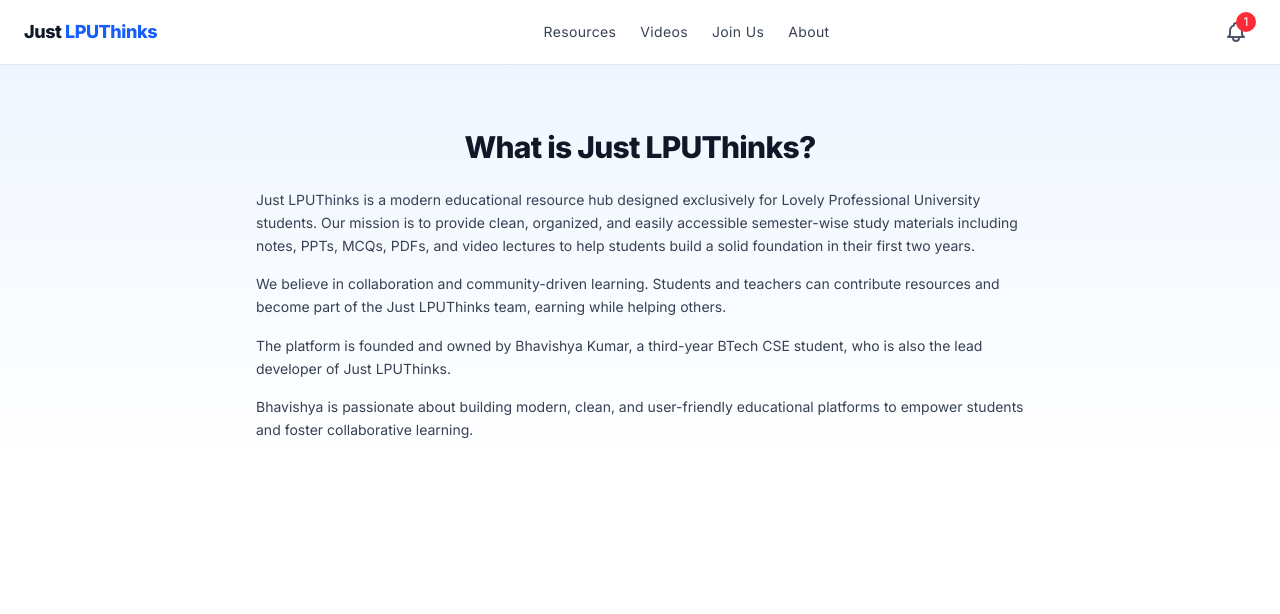
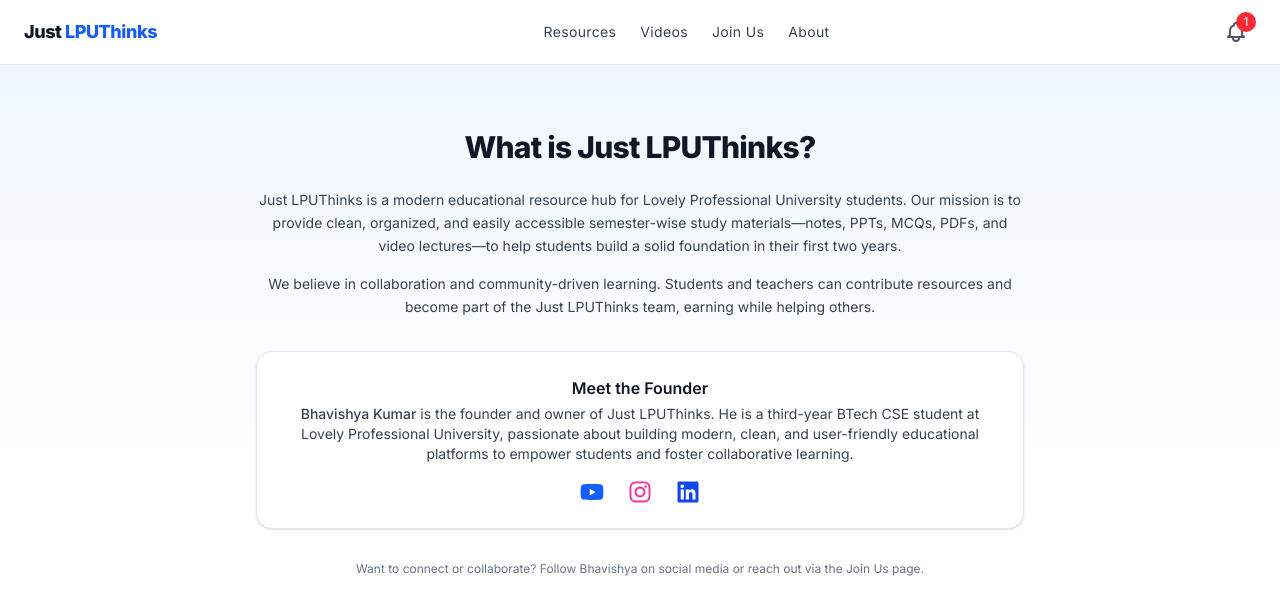
Before and after one commit to innovatewithkishlay/JUST_LPU_THINGS, a Next.js app in the folder just-lputhinks/: page /about in a window 1280 px wide. Shown: the top 614 px of the page. Built offline with nearby package versions, Linux system fonts and the light colour scheme.

Commit message:
feat: enhance About page with animated founder section and social links for Bhavishya Kumar

```diff
--- a/just-lputhinks/package.json
+++ b/just-lputhinks/package.json
@@ -17,7 +17,8 @@
     "next": "15.3.4",
     "next-auth": "^4.24.11",
     "react": "^19.0.0",
-    "react-dom": "^19.0.0"
+    "react-dom": "^19.0.0",
+    "react-icons": "^5.5.0"
   },
   "devDependencies": {
     "@eslint/eslintrc": "^3",
--- a/just-lputhinks/src/app/about/page.tsx
+++ b/just-lputhinks/src/app/about/page.tsx
@@ -1,6 +1,7 @@
 "use client";
 
 import { motion } from '@/lib/motion';
+import { FaYoutube, FaInstagram, FaLinkedin } from 'react-icons/fa';
 
 export default function AboutPage() {
   return (
@@ -14,18 +15,51 @@
         <h1 className="text-3xl font-extrabold text-gray-900 mb-6 tracking-tight text-center">
           What is Just LPUThinks?
         </h1>
-        <p className="text-gray-700 text-sm leading-relaxed mb-4">
-          Just LPUThinks is a modern educational resource hub designed exclusively for Lovely Professional University students. Our mission is to provide clean, organized, and easily accessible semester-wise study materials including notes, PPTs, MCQs, PDFs, and video lectures to help students build a solid foundation in their first two years.
-        </p>
-        <p className="text-gray-700 text-sm leading-relaxed mb-4">
-          We believe in collaboration and community-driven learning. Students and teachers can contribute resources and become part of the Just LPUThinks team, earning while helping others.
-        </p>
-        <p className="text-gray-700 text-sm leading-relaxed mb-4">
-          The platform is founded and owned by Bhavishya Kumar, a third-year BTech CSE student, who is also the lead developer of Just LPUThinks.
-        </p>
-        <p className="text-gray-700 text-sm leading-relaxed">
-          Bhavishya is passionate about building modern, clean, and user-friendly educational platforms to empower students and foster collaborative learning.
-        </p>
+        <motion.div
+          initial={{ opacity: 0, y: 20 }}
+          animate={{ opacity: 1, y: 0 }}
+          transition={{ delay: 0.2, duration: 0.5 }}
+          className="mb-8"
+        >
+          <p className="text-gray-700 text-sm leading-relaxed mb-4 text-center">
+            Just LPUThinks is a modern educational resource hub for Lovely Professional University students. Our mission is to provide clean, organized, and easily accessible semester-wise study materials—notes, PPTs, MCQs, PDFs, and video lectures—to help students build a solid foundation in their first two years.
+          </p>
+          <p className="text-gray-700 text-sm leading-relaxed mb-4 text-center">
+            We believe in collaboration and community-driven learning. Students and teachers can contribute resources and become part of the Just LPUThinks team, earning while helping others.
+          </p>
+        </motion.div>
+        <motion.div
+          initial={{ opacity: 0, y: 20 }}
+          animate={{ opacity: 1, y: 0 }}
+          transition={{ delay: 0.3, duration: 0.5 }}
+          className="bg-white border border-gray-200 rounded-2xl p-6 mb-8 flex flex-col items-center shadow-sm"
+        >
+          <div className="text-base font-semibold text-gray-900 mb-1">Meet the Founder</div>
+          <div className="text-gray-700 text-sm mb-2 text-center">
+            <span className="font-medium">Bhavishya Kumar</span> is the founder and owner of Just LPUThinks. He is a third-year BTech CSE student at Lovely Professional University, passionate about building modern, clean, and user-friendly educational platforms to empower students and foster collaborative learning.
+          </div>
+          <div className="flex justify-center space-x-6 mt-2">
+            <a href="https://youtube.com/demo" target="_blank" rel="noopener noreferrer" className="text-blue-600 hover:text-blue-800 transition text-2xl">
+              <FaYoutube />
+            </a>
+            <a href="https://instagram.com/demo" target="_blank" rel="noopener noreferrer" className="text-pink-500 hover:text-pink-700 transition text-2xl">
+              <FaInstagram />
+            </a>
+            <a href="https://linkedin.com/in/demo" target="_blank" rel="noopener noreferrer" className="text-blue-700 hover:text-blue-900 transition text-2xl">
+              <FaLinkedin />
+            </a>
+          </div>
+        </motion.div>
+        <motion.div
+          initial={{ opacity: 0, y: 20 }}
+          animate={{ opacity: 1, y: 0 }}
+          transition={{ delay: 0.4, duration: 0.5 }}
+          className="text-center"
+        >
+          <p className="text-gray-500 text-xs">
+            Want to connect or collaborate? Follow Bhavishya on social media or reach out via the Join Us page.
+          </p>
+        </motion.div>
       </motion.section>
     </main>
   );
```
Also changed, not shown: 1 other file (tests, documents, lock files or other folders).
